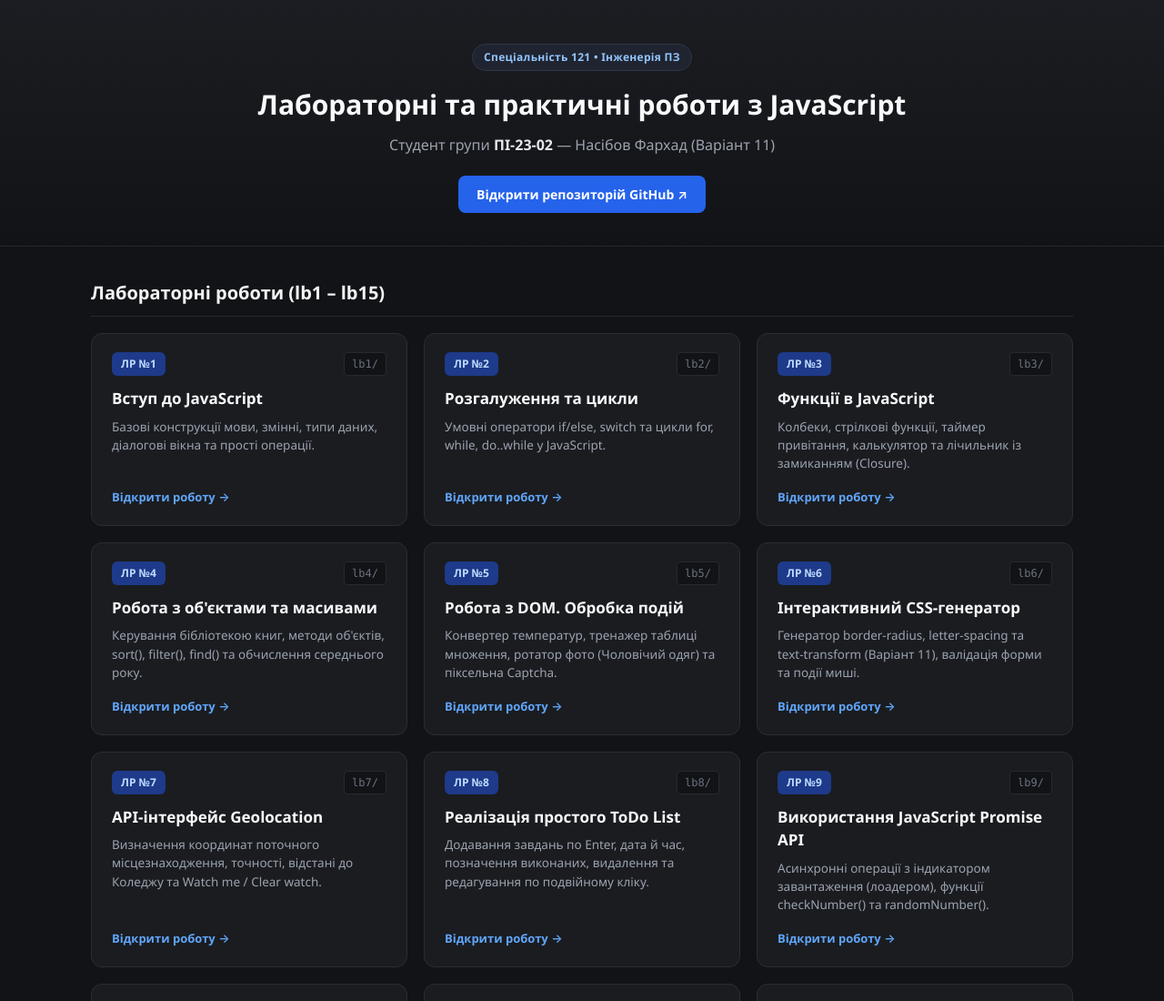
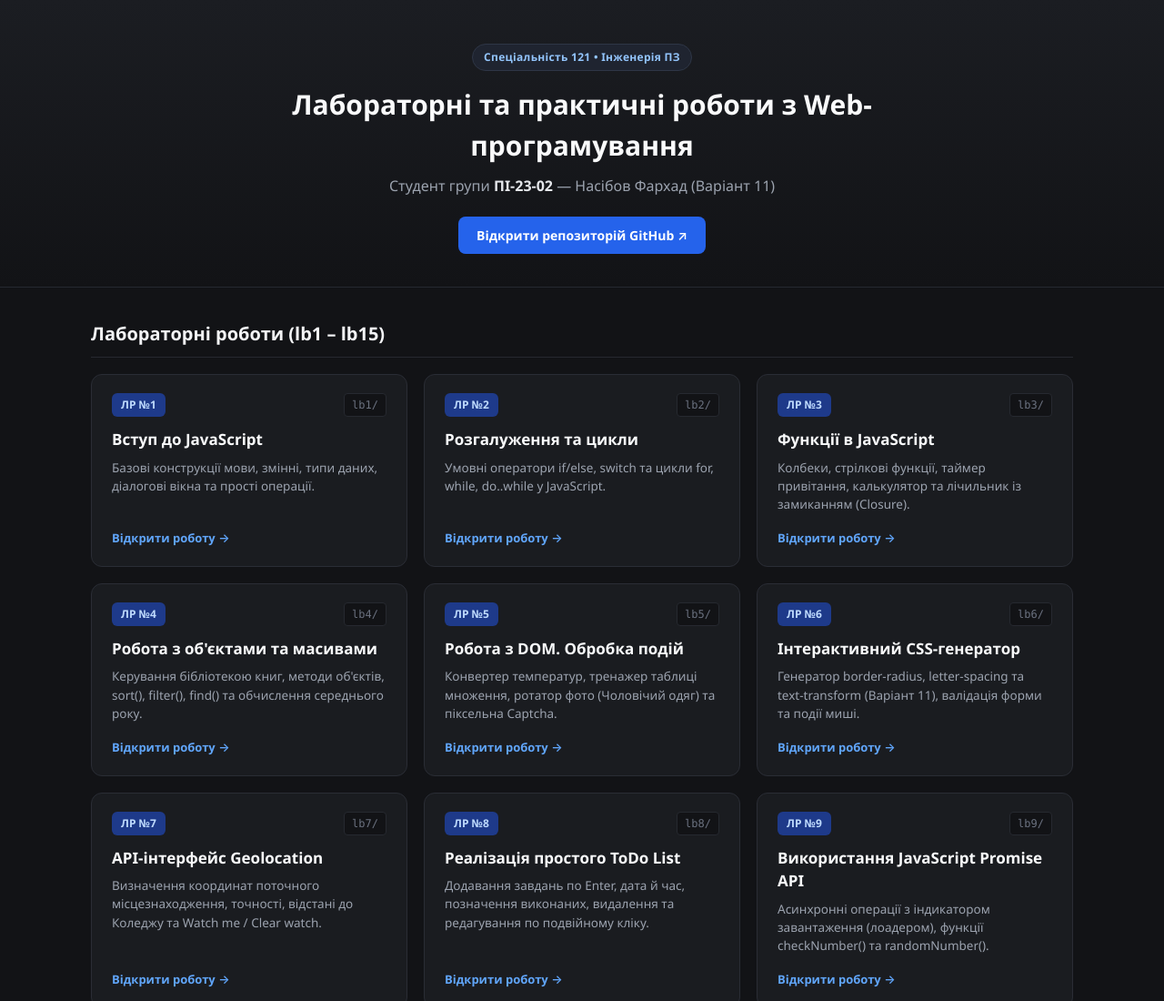
Before and after one commit to sevensrays/js_kep, a plain HTML site: page index.html in a window 1280 px wide. Shown: the top 1100 px of the page at 91% size. Drawn offline with Linux system fonts and the light colour scheme.

Commit message:
Update header title from JavaScript to Web-програмування

```diff
--- a/index.html
+++ b/index.html
@@ -10,7 +10,7 @@
     <header class="hero">
         <div class="hero-inner">
             <span class="pill">Спеціальність 121 • Інженерія ПЗ</span>
-            <h1>Лабораторні та практичні роботи з JavaScript</h1>
+            <h1>Лабораторні та практичні роботи з Web-програмування</h1>
             <p class="subtitle">Студент групи <strong>ПІ-23-02</strong> — Насібов Фархад (Варіант 11)</p>
             <div class="hero-links">
                 <a href="https://github.com/sevensrays/js_kep" target="_blank" rel="noopener" class="repo-btn">
```
